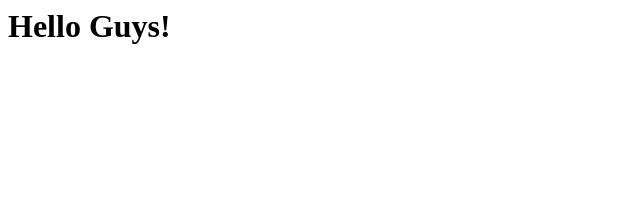
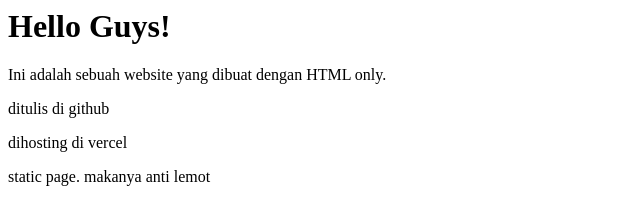
Before and after one commit to spidolster/spidolster.github.io, a plain HTML site: page index.html in a window 1280 px wide. Shown: the whole page, without its empty margins (0-640 px from the left). Drawn offline with Linux system fonts and the light colour scheme.

Commit message:
Update index.html

```diff
--- a/index.html
+++ b/index.html
@@ -3,8 +3,11 @@
     <title>This is a test page</title>
   </head>
   <body>
-  <h1>Hello Guys!</h1>
-
+    <h1>Hello Guys!</h1>
+    <p>Ini adalah sebuah website yang dibuat dengan HTML only.</p>
+    <p>ditulis di github</p>
+    <p>dihosting di vercel</p>
+    <p>static page. makanya anti lemot</p>
   </body>
 
 </html>
```
